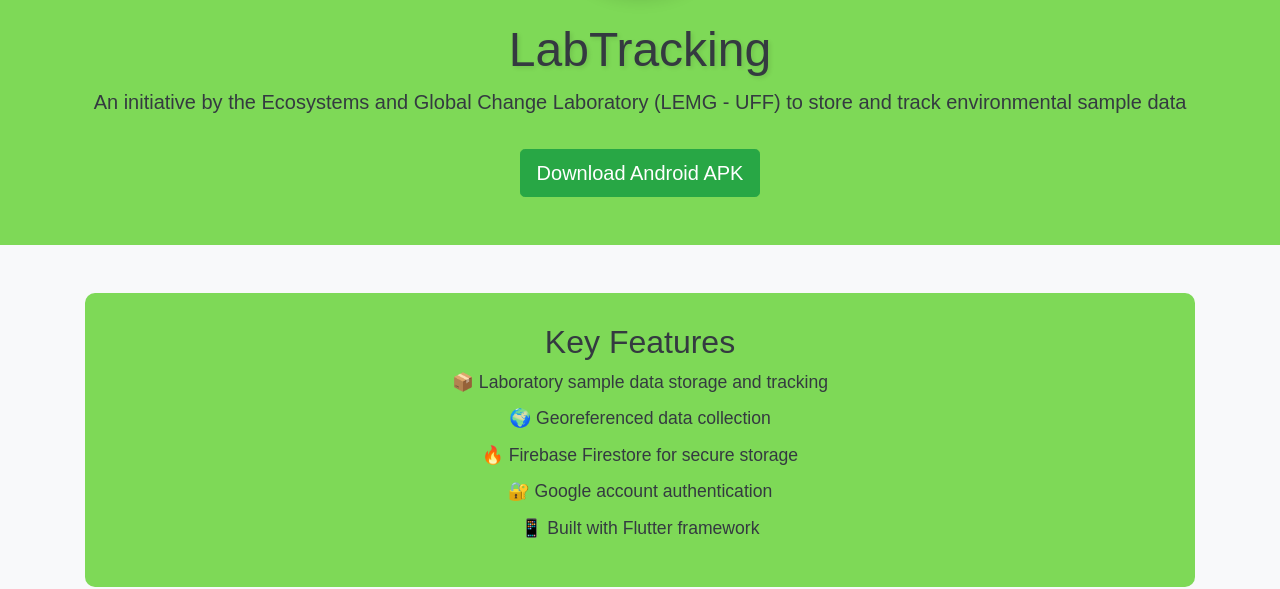
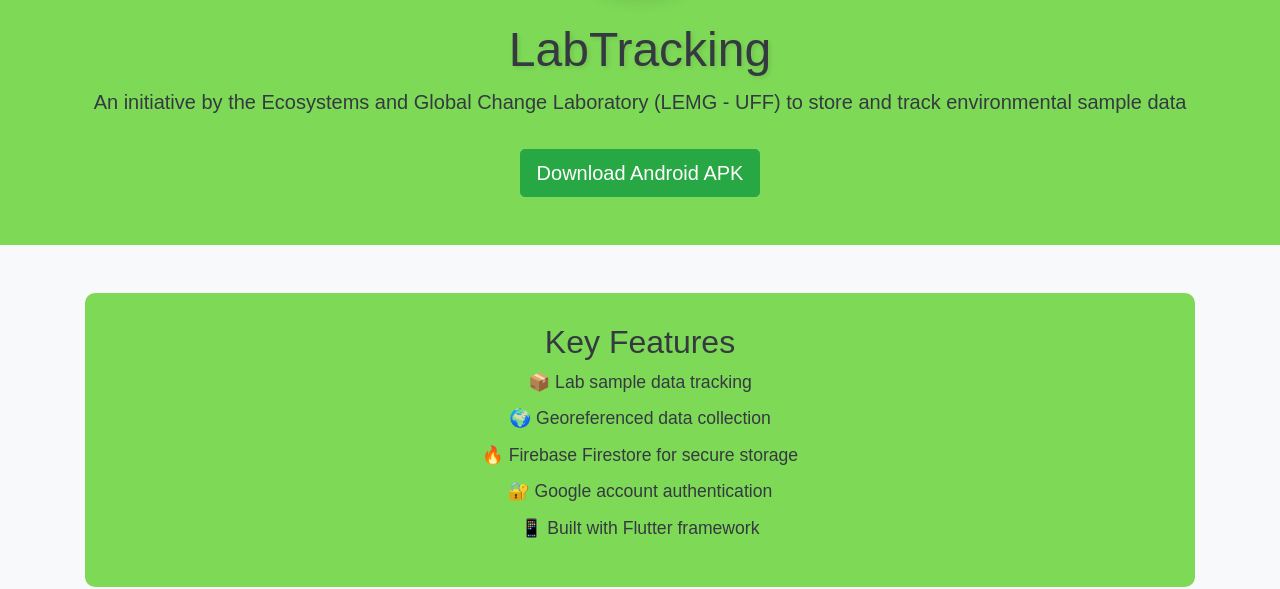
Before and after one commit to LabTracking/labtracking.github.io, a plain HTML site: page index.html in a window 1280 px wide. Shown: the part 251-840 px from the top of the page. Drawn offline with nearby package versions, Linux system fonts and the light colour scheme.

Commit message:
site finished

```diff
--- a/index.html
+++ b/index.html
@@ -28,7 +28,7 @@
     <section class="text-center my-5" style="background-color: #7ED957; padding: 30px 0; border-radius: 10px;">
       <h2 class="section-title text-dark">Key Features</h2>
       <ul class="list-unstyled text-dark">
-        <li>📦 Laboratory sample data storage and tracking</li>
+        <li>📦 Lab sample data tracking</li>
         <li>🌍 Georeferenced data collection</li>
         <li>🔥 Firebase Firestore for secure storage</li>
         <li>🔐 Google account authentication</li>
```
